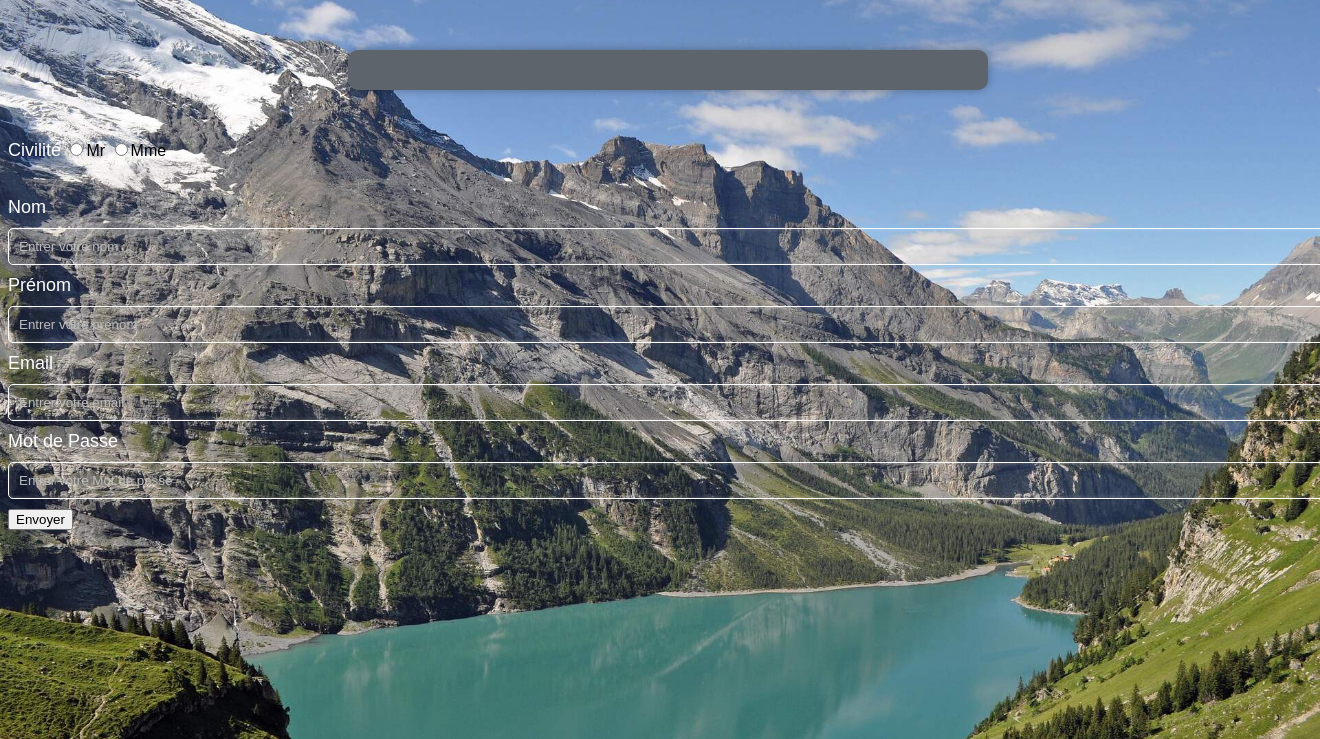
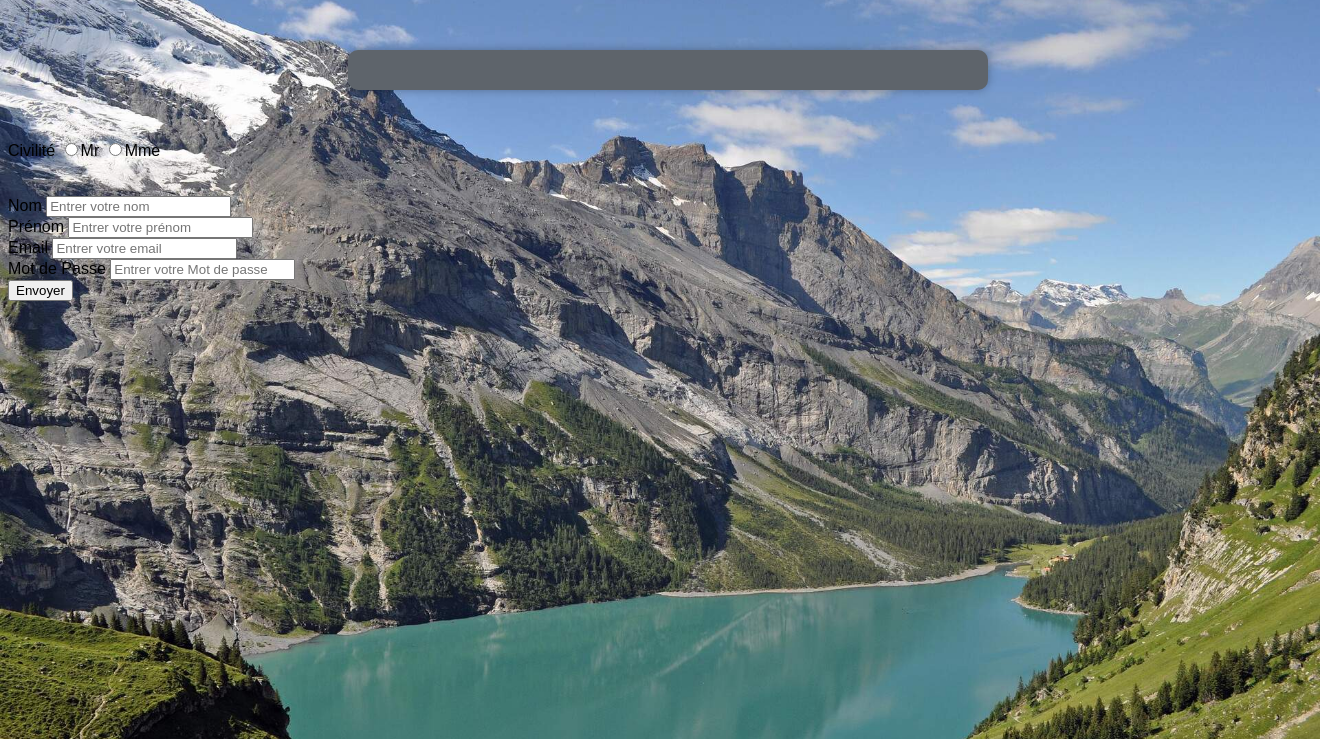
Before and after one commit to Suupon/SwissRando, a PHP site: page / in a window 1320 px wide; the page is wider, and only the part inside the window is pictured. Shown: the top 739 px of that part. Run offline with PHP 8.4, Linux system fonts and the light colour scheme.

Commit message:
formu.css

```diff
--- a/form.css
+++ /dev/null
@@ -1,80 +0,0 @@
-body {
-    width: 100%;
-    background-image: url(images/fond.jpg);
-    background-attachment: fixed;
-    background-position: center;
-    background-size: cover;
-    font-family: Arial, sans-serif;
-}
-
-.container {
-    max-width: 600px;
-    margin: 50px auto;
-    padding: 20px;
-    background: #5e646b; /* Slightly lighter blue background for the form */
-    border-radius: 10px;
-    box-shadow: 0 0 10px rgba(0, 0, 0, 0.3);
-}
-
-h2 {
-    text-align: center;
-    color: #fff;
-    margin-bottom: 40px;
-}
-
-label {
-    color: #fff;
-    font-size: 18px;
-}
-
-input[type=text],
-input[type=email],
-input[type=password] {
-    width: 100%;
-    padding: 10px;
-    margin: 10px 0;
-    border: none;
-    border-radius: 5px;
-    box-shadow: inset 0 0 5px rgba(255, 255, 255, 0.3);
-    background: transparent;
-    color: #fff;
-    border: 1px solid #fff; /* White border for the inputs */
-}
-
-input[type=submit] {
-    width: 100%;
-    padding: 10px;
-    border: none;
-    border-radius: 5px;
-    background: #bec4ca; /* Lighter blue for submit button */
-    color: #fff;
-    font-size: 18px;
-    cursor: pointer;
-    margin-top: 20px;
-}
-
-input[type=submit]:hover {
-    background: #0d47a1; /* Darker blue on hover */
-}
-
-.form-group {
-    margin-bottom: 20px;
-}
-
-.form-group label {
-    display: block;
-    margin-bottom: 5px;
-}
-
-::placeholder { /* Chrome, Firefox, Opera, Safari 10.1+ */
-    color: #bbb;
-    opacity: 1; /* Firefox */
-}
-
-:-ms-input-placeholder { /* Internet Explorer 10-11 */
-    color: #bbb;
-}
-
-::-ms-input-placeholder { /* Microsoft Edge */
-    color: #bbb;
-}
--- /dev/null
+++ b/formu.css
@@ -0,0 +1,17 @@
+body {
+    width: 100%;
+    background-image: url(images/fond.jpg);
+    background-attachment: fixed;
+    background-position: center;
+    background-size: cover;
+    font-family: Arial, sans-serif;
+}
+
+.container {
+    max-width: 600px;
+    margin: 50px auto;
+    padding: 20px;
+    background: #5e646b; /* Slightly lighter blue background for the form */
+    border-radius: 10px;
+    box-shadow: 0 0 10px rgba(0, 0, 0, 0.3);
+}
--- a/index.php
+++ b/index.php
@@ -3,7 +3,7 @@
 <head>
     <meta charset="UTF-8">
     <meta name="viewport" content="width=device-width, initial-scale=1.0">
-    <link rel="stylesheet" href="form.css">
+    <link rel="stylesheet" href="formu.css">
     <title>inscription</title>
 </head>
 
--- a/login.php
+++ b/login.php
@@ -3,7 +3,7 @@
 <head>
     <meta charset="UTF-8">
     <meta name="viewport" content="width=device-width, initial-scale=1.0">
-    <link rel="stylesheet" href="form.css">
+    <link rel="stylesheet" href="formu.css">
     <title>Connexion</title>
 </head>
 <body>
--- a/profil.php
+++ b/profil.php
@@ -37,7 +37,7 @@
 
     <div class="deco">
         <?php
-        session_start();
+
         if (isset($_SESSION['email'])) {
             echo '<div id="profil">';
             echo '<a href="accueil.html"><u> Retour Page d\'Accueil >> </u></a>';
```
